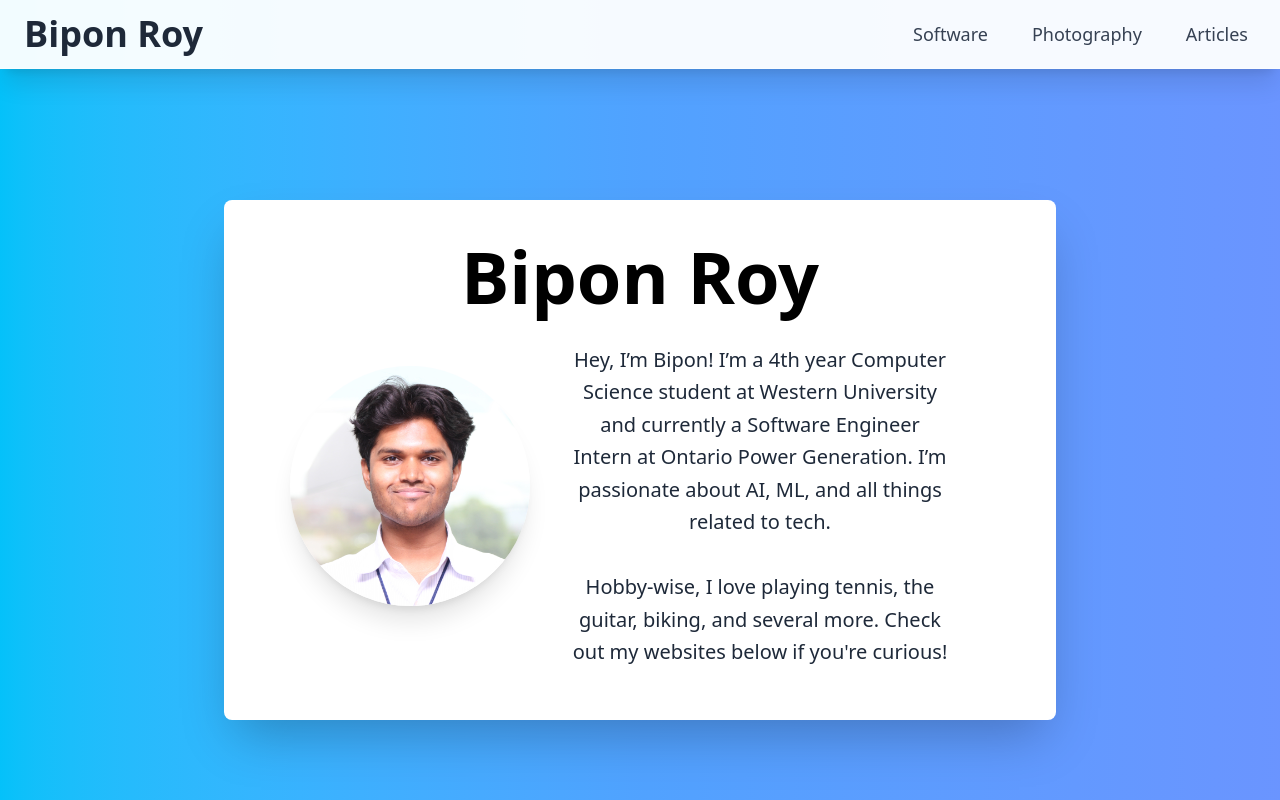
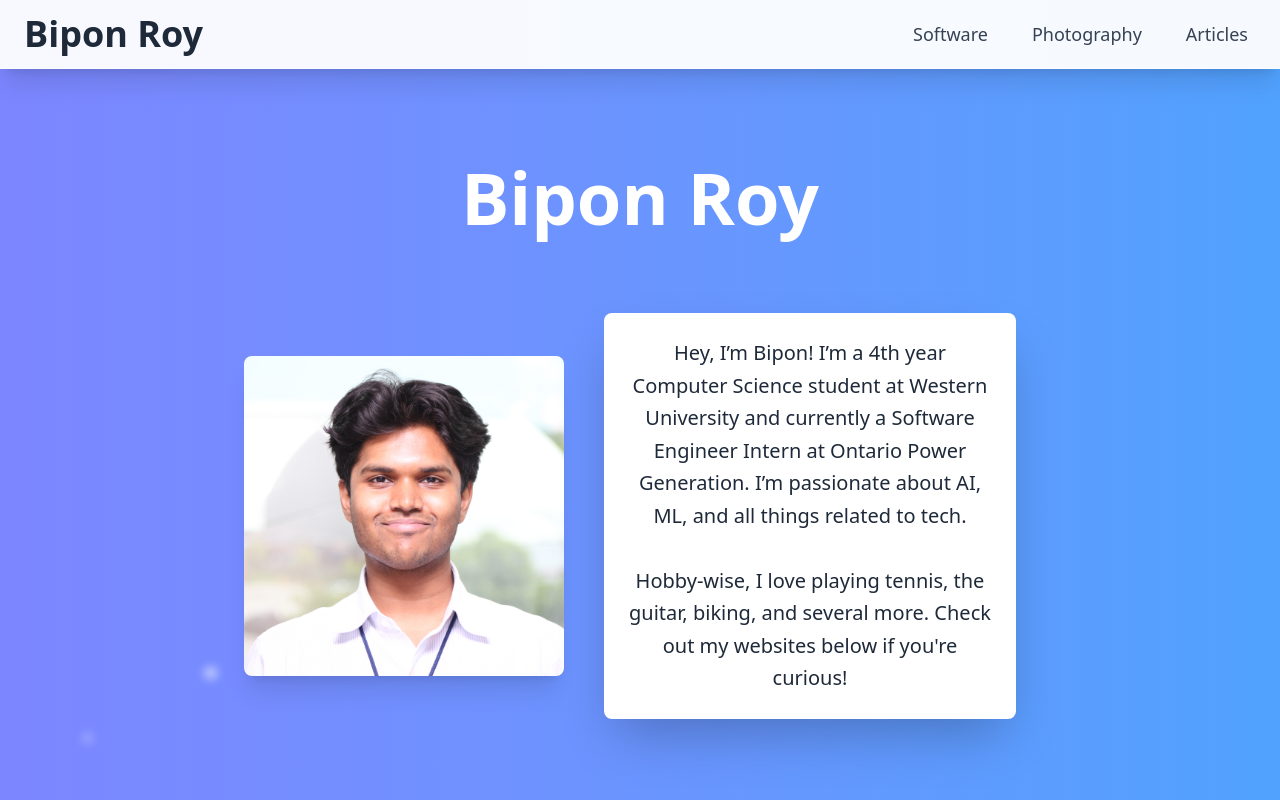
Before and after one commit to biponroy47/biponroy.com, a Vue app: page / in a window 1280 px wide. Shown: the top 800 px of the page. Built offline with nearby package versions, Linux system fonts and the light colour scheme.

Commit message:
updated about panels

```diff
--- a/src/components/About.vue
+++ b/src/components/About.vue
@@ -1,5 +1,5 @@
 <template>
-  <div class="absolute inset-0 z-0 overflow-hidden shadow-lg">
+  <div class="absolute inset-0 z-0 overflow-hidden shadow-xl">
     <!-- GRADIENT -->
     <div class="animate-slide-track flex h-full w-[800vw] flex-row">
       <div
@@ -28,10 +28,10 @@
 
     <!-- ABOUT PANEL -->
     <div
-      class="absolute top-30 left-1/2 z-20 flex h-[80vh] w-[85vw] -translate-x-1/2 transform flex-col items-center justify-center rounded-lg bg-white shadow-2xl lg:top-50 lg:h-[65vh] lg:w-[65vw]"
+      class="absolute top-30 left-1/2 z-20 flex h-[80vh] w-[85vw] -translate-x-1/2 transform flex-col items-center justify-center lg:top-40 lg:h-[65vh] lg:w-[65vw]"
     >
       <h1
-        class="m-10 my-5 flex w-full flex-row justify-center bg-clip-text text-center text-5xl font-bold whitespace-nowrap lg:mt-10 lg:text-7xl"
+        class="m-10 mb-10 flex w-full flex-row justify-center bg-clip-text text-center text-5xl font-bold whitespace-nowrap text-white lg:mt-10 lg:mb-20 lg:text-7xl"
       >
         Bipon Roy
       </h1>
@@ -41,10 +41,10 @@
         <img
           src="../assets/profile.JPG"
           alt="Profile"
-          class="mb-10 h-50 w-50 rounded-full object-cover shadow-xl lg:mr-5 lg:mb-20 lg:ml-10 lg:h-60 lg:w-60"
+          class="mb-5 h-[50vw] w-[50vw] rounded-lg object-cover shadow-xl lg:mr-5 lg:mb-0 lg:ml-5 lg:h-80 lg:w-80"
         />
         <p
-          class="text-md mx-10 mb-10 text-center leading-relaxed text-gray-800 lg:mr-20 lg:ml-5 lg:w-95 lg:text-xl"
+          class="text-md lg-h-100 mx-10 mb-10 w-[80vw] rounded-lg bg-white p-6 text-center leading-relaxed text-gray-800 shadow-2xl lg:mr-10 lg:mb-0 lg:ml-5 lg:w-120 lg:text-xl"
         >
           Hey, I’m Bipon! I’m a 4th year Computer Science student at Western
           University and currently a Software Engineer Intern at Ontario Power
@@ -71,7 +71,7 @@
   }
 
   .animate-slide-track {
-    animation: slide-track 8s linear infinite;
+    animation: slide-track 5s linear infinite;
   }
 }
 </style>
```
